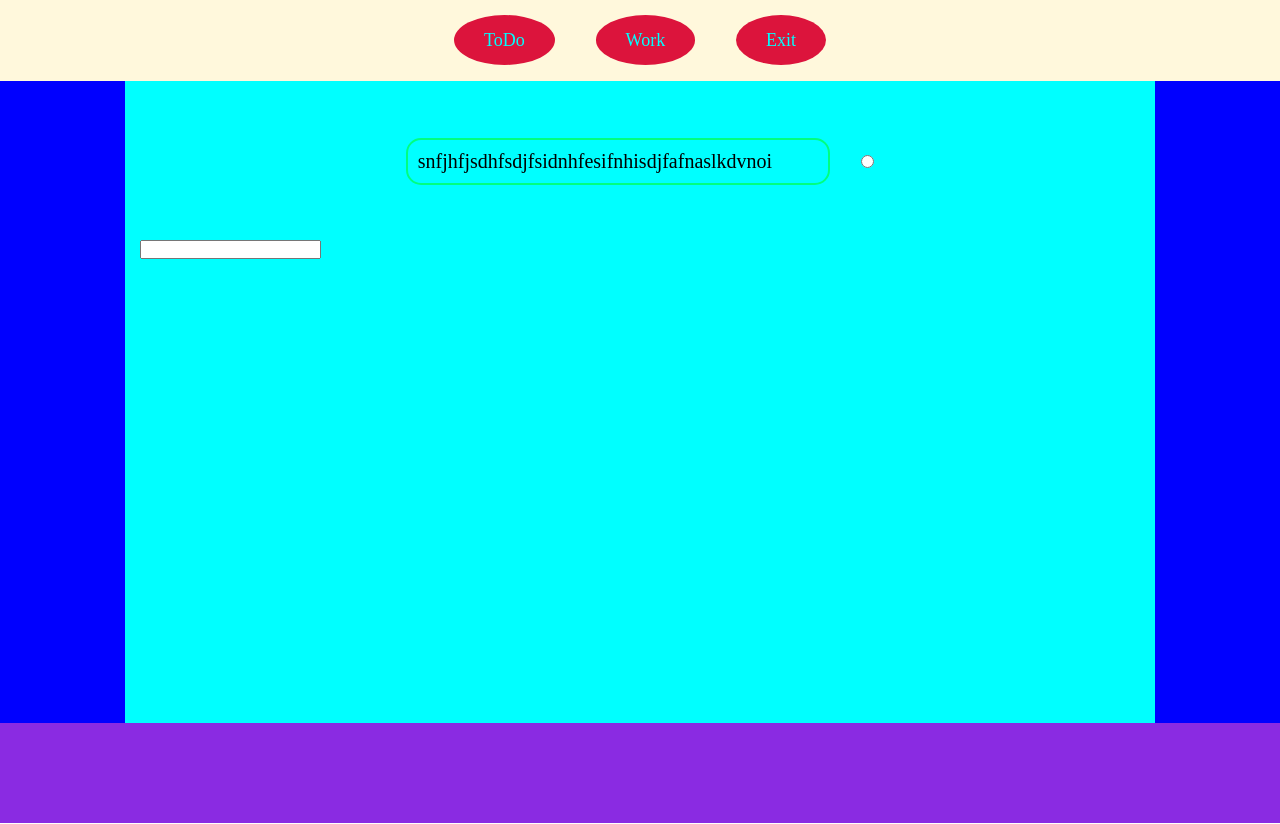
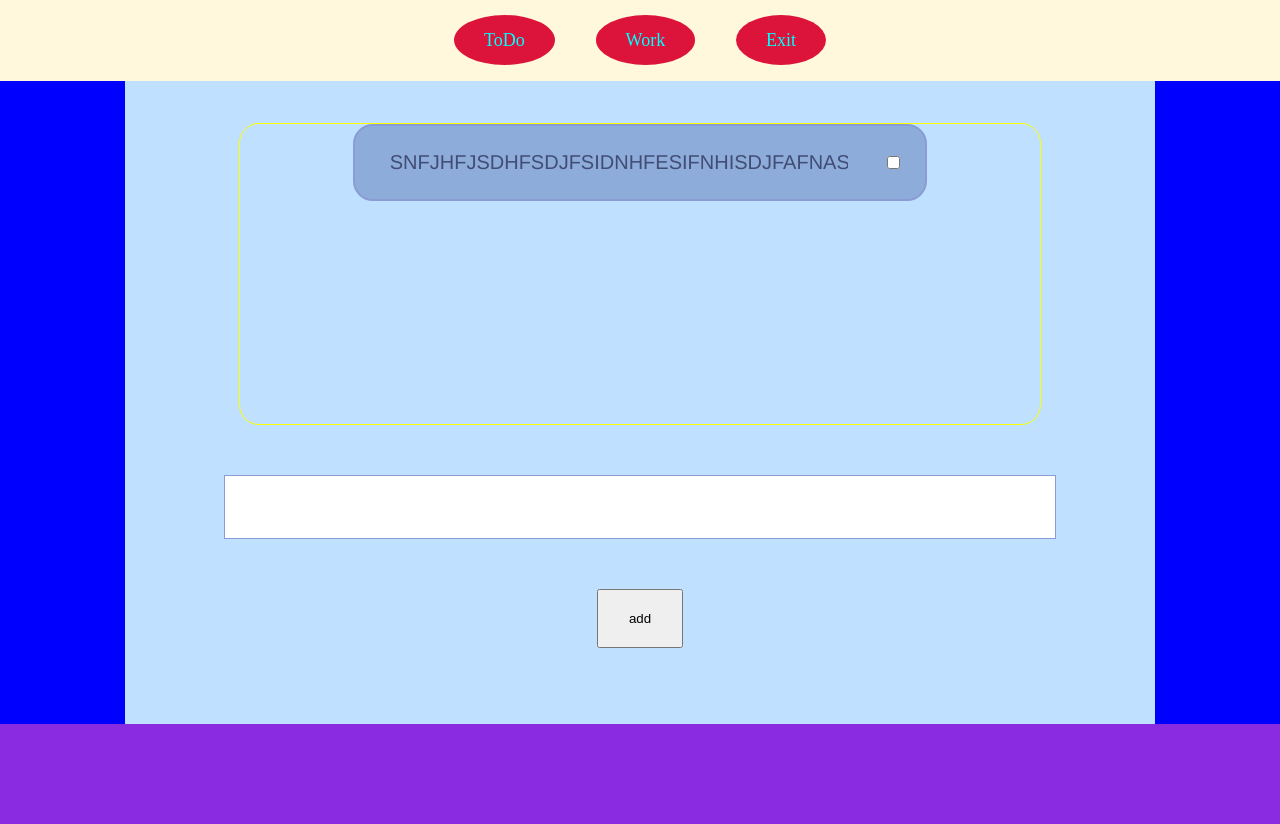
Before and after one commit to Kosmos107/reactToDo, a React (Create React App) app: page / in a window 1280 px wide. Both pictures are taken after a click on the link "ToDo". Built offline with nearby package versions, Linux system fonts and the light colour scheme.

Commit message:
мой первый ToDO

```diff
--- a/src/component/Content/Content.module.scss
+++ b/src/component/Content/Content.module.scss
@@ -1,6 +1,6 @@
 .content{
-    background-color: aqua;
-    padding: 2px 15px 0;
+    background-color: #bfe0ff;
+    padding: 2px 15px 1px;
     width: 1000px;
     min-height: 80vh;
     margin: 0 auto;
--- a/src/component/Content/todo/ToDo.jsx
+++ b/src/component/Content/todo/ToDo.jsx
@@ -7,8 +7,13 @@ class ToDo extends React.Component{
     render(){
         return(
     <>
+    <div className={s.wrapperOrigin}>
         <ToDoList/>
-        <input className={s.textTodo} />
+    </div>
+        <input className={s.textToDo} />
+        <button className={s.ToDoButtons} >
+            add
+        </button>
     </>
         )}
 }
--- a/src/component/Content/todo/ToDo.module.scss
+++ b/src/component/Content/todo/ToDo.module.scss
@@ -1,17 +1,50 @@
 .wrapper{
     display: flex;
-
-    width: 50%;
-    margin: 40px auto;
-    padding: 15px;
+    width: 70%;
+    margin: 0 auto 20px;
+    padding: 15px 5px;
     justify-content: space-around;
     align-items: center;
+    border: 2px solid #899cd4;
+    border-radius: 20px;
+    background-color: rgba(26, 52, 133, 0.3);
+}
+.wrapperOrigin{
+    max-width: 80%;
+    overflow-y:auto ;
+    margin: 40px auto;
+    border: 1px solid yellow;
+    min-height: 300px;
+    max-height: 300px;
+    border-radius:20px ;
 }
 .text{
     width: 80%;
     padding:10px ;
     font-size: 20px;
     overflow-x: hidden;
-    border: 2px solid springgreen;
-    border-radius: 15px;
+    text-transform: uppercase;
+    font-family: 'Franklin Gothic Medium', 'Arial Narrow', Arial, sans-serif;
+    color: #414d75;
+
 }
+.textToDo{
+    display: block;
+    max-width: 80%;
+    width: 100%;
+    padding: 20px 15px;
+    font-size: 19px;
+    border: 1px solid #899cd4;
+    outline:none;
+    margin: 5% auto;
+    overflow-x: hidden;
+
+}
+.ToDoButtons{
+    padding: 20px 30px;
+    max-width: 15%;
+    display: block;
+    margin: 0 auto 5%;
+    text-align: center;
+    overflow: hidden;
+}
--- a/src/component/Content/todo/ToDoList.jsx
+++ b/src/component/Content/todo/ToDoList.jsx
@@ -4,12 +4,12 @@ import s from "./ToDo.module.scss"
 
 function ToDoList(props){
     return(
-        <div className={s.wrapper} >
+        <label className={s.wrapper} >
             <p className={s.text}>
                 snfjhfjsdhfsdjfsidnhfesifnhisdjfafnaslkdvnoi
             </p>
-            <input type="radio" />
-        </div>
+            <input type="checkbox" />
+        </label>
     )
 }
 export default ToDoList
```
